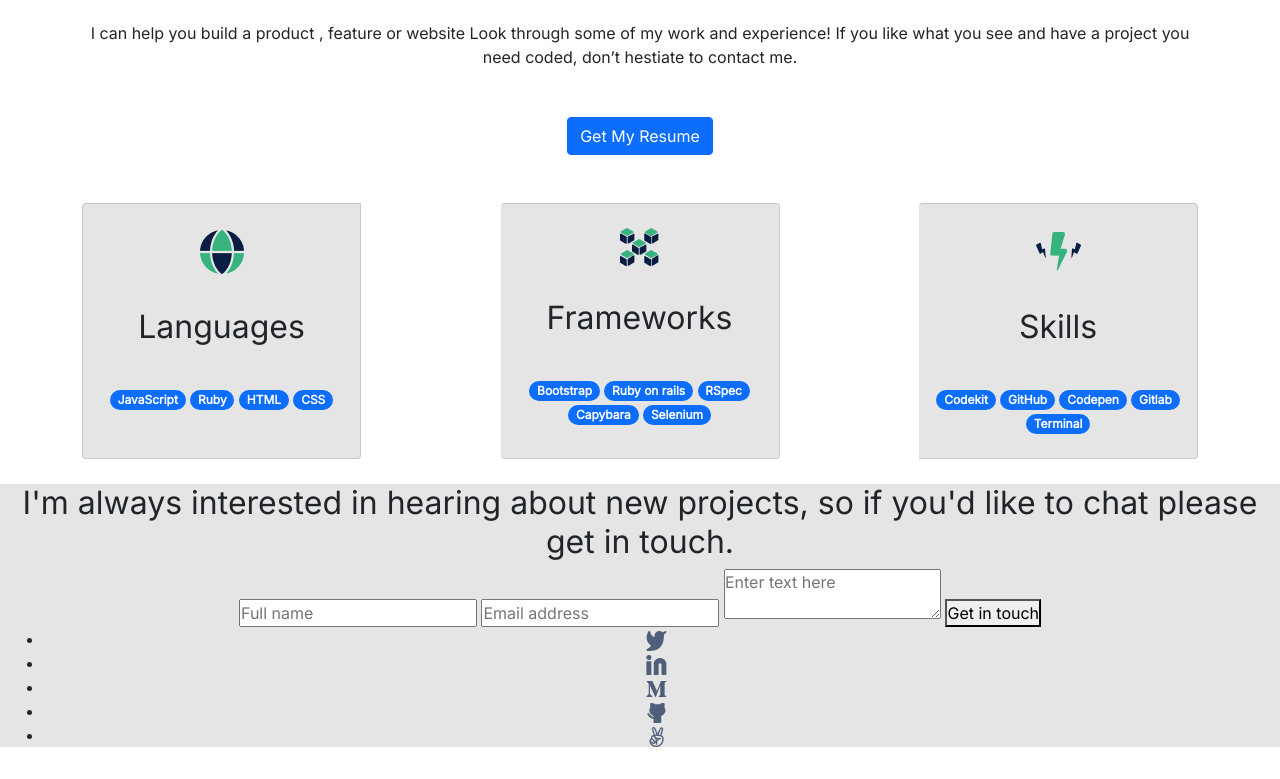
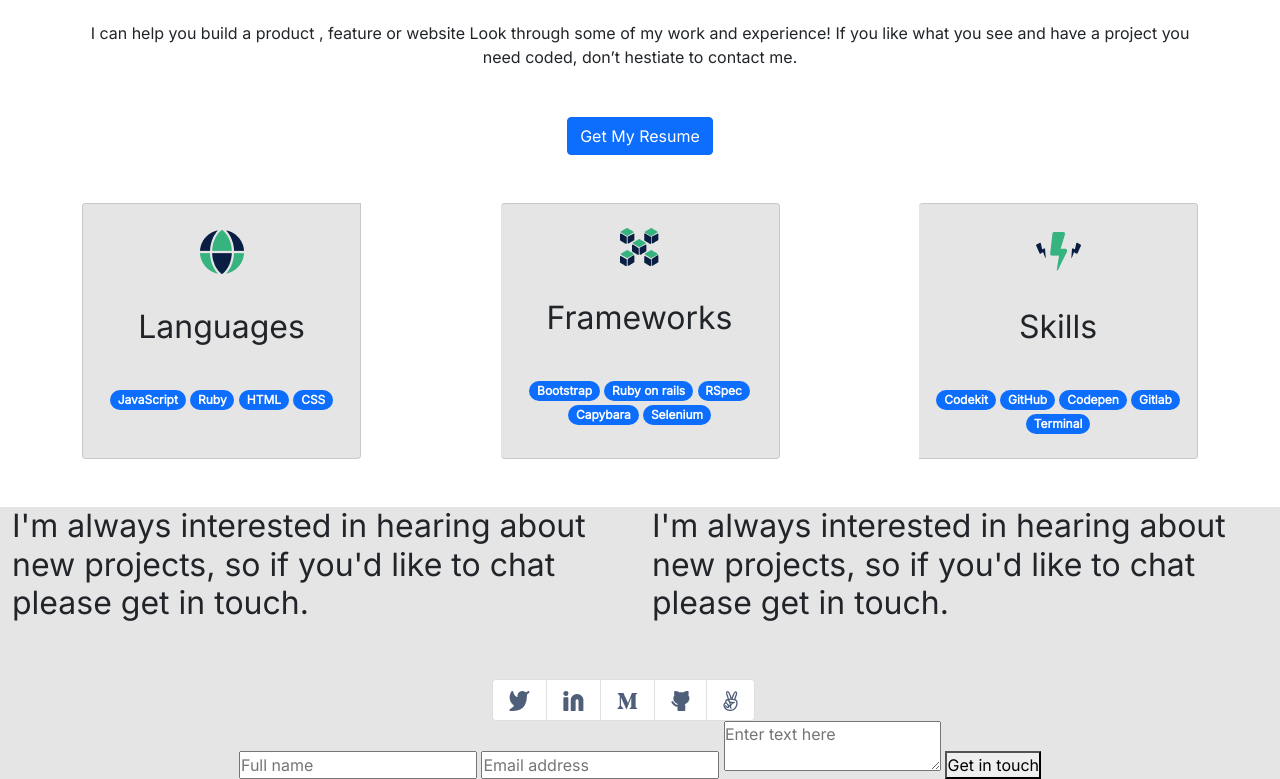
Before and after one commit to RitobrotoMukherjee/portfolio-bootstrap-five, a plain HTML site: page index.html in a window 1280 px wide. Shown: the part 1683-2462 px from the top of the page. Drawn offline with nearby package versions, Linux system fonts and the light colour scheme.

Commit message:
Contact me session

```diff
--- a/index.html
+++ b/index.html
@@ -257,12 +257,55 @@
     </section>
 
     <footer class="container-fluid">
-        <div class="footer-main-div text-center">
-            <div id="footer-heading" class="contact-form-margin text-center">
-                <h2 class="primary-header-text color-deep-blue portfolio-heading">
+        <div class="row my-5 justify-content-center">
+            <div class="col col-md-6 col-sm-12 col-xs-12">
+                <h2 class="h2 text-start">
                     I'm always interested in hearing about new
                     projects, so if you'd like to chat please get in touch.
                 </h2>
+            </div>
+            <div class="col col-md-6 col-sm-12 col-xs-12">
+                <h2 class="h2 text-start">
+                    I'm always interested in hearing about new
+                    projects, so if you'd like to chat please get in touch.
+                </h2>
+            </div>
+
+        </div>
+        <div class="row justify-content-center mt-5">
+            <div class="col col-md-3 text-center">
+                <ul class="list-group list-group-horizontal">
+                    <li class="list-group-item">
+                        <a href="#">
+                            <img src="./assets/icons/social-icons/twitter.png" alt="Twitter">
+                        </a>
+                    </li>
+                    <li class="list-group-item">
+                        <a href="#">
+                            <img src="./assets/icons/social-icons/Linkedin-icon.png" alt="LinkedIn">
+                        </a>
+                    </li>
+                    <li class="list-group-item">
+                        <a href="#">
+                            <img src="./assets/icons/social-icons/medium.png" alt="Medium">
+                        </a>
+                    </li>
+                    <li class="list-group-item">
+                        <a href="#">
+                            <img src="./assets/icons/social-icons/github.png" alt="GitHub">
+                        </a>
+                    </li>
+                    <li class="list-group-item">
+                        <a href="#">
+                            <img src="./assets/icons/social-icons/angellist.png" alt="Angel list">
+                        </a>
+                    </li>
+                </ul>
+            </div>
+        </div>
+        <div class="footer-main-div text-center">
+            <div id="footer-heading" class="contact-form-margin text-center">
+
             </div>
             <div id="footer-form" class="contact-form-margin text-center">
                 <form id="contact-form" class="contact-form" action="https://formspree.io/f/xbjwpgay" method="POST">
@@ -274,33 +317,7 @@
                     <button class="button long-btn text-center" type="submit">Get in touch</button>
                 </form>
 
-                <ul class="social-media-contact">
-                    <li>
-                        <a href="#">
-                            <img src="./assets/icons/social-icons/twitter.png" alt="Twitter">
-                        </a>
-                    </li>
-                    <li>
-                        <a href="#">
-                            <img src="./assets/icons/social-icons/Linkedin-icon.png" alt="LinkedIn">
-                        </a>
-                    </li>
-                    <li>
-                        <a href="#">
-                            <img src="./assets/icons/social-icons/medium.png" alt="Medium">
-                        </a>
-                    </li>
-                    <li>
-                        <a href="#">
-                            <img src="./assets/icons/social-icons/github.png" alt="GitHub">
-                        </a>
-                    </li>
-                    <li>
-                        <a href="#">
-                            <img src="./assets/icons/social-icons/angellist.png" alt="Angel list">
-                        </a>
-                    </li>
-                </ul>
+
 
             </div>
             <div id="mobile-footer-email" class="contact-form-margin text-center">
@@ -309,35 +326,7 @@
             </div>
         </div>
 
-        <div id="desktop-footer-social-links" class="text-center">
-            <ul class="social-media">
-                <li class="social-media-flex-item">
-                    <a href="#">
-                        <img src="./assets/icons/social-icons/twitter.png" alt="Twitter">
-                    </a>
-                </li>
-                <li class="social-media-flex-item">
-                    <a href="#">
-                        <img src="./assets/icons/social-icons/Linkedin-icon.png" alt="LinkedIn">
-                    </a>
-                </li>
-                <li class="social-media-flex-item">
-                    <a href="#">
-                        <img src="./assets/icons/social-icons/medium.png" alt="Medium">
-                    </a>
-                </li>
-                <li class="social-media-flex-item">
-                    <a href="#">
-                        <img src="./assets/icons/social-icons/github.png" alt="GitHub">
-                    </a>
-                </li>
-                <li class="social-media-flex-item">
-                    <a href="#">
-                        <img src="./assets/icons/social-icons/angellist.png" alt="Angel list">
-                    </a>
-                </li>
-            </ul>
-        </div>
+
     </footer>
     <script src="https://cdn.jsdelivr.net/npm/bootstrap@5.0.2/dist/js/bootstrap.bundle.min.js"
         integrity="sha384-MrcW6ZMFYlzcLA8Nl+NtUVF0sA7MsXsP1UyJoMp4YLEuNSfAP+JcXn/tWtIaxVXM"
```
